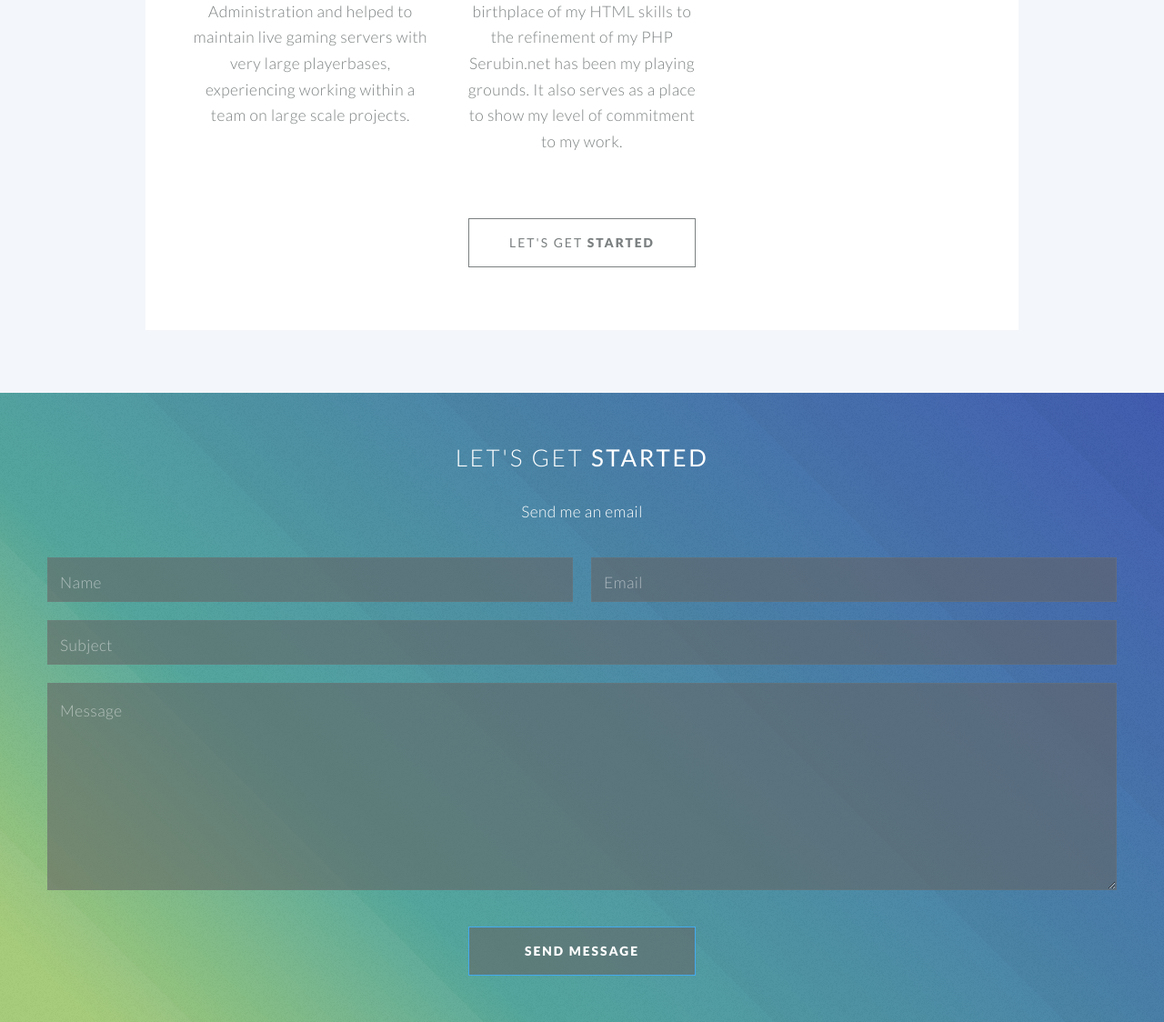
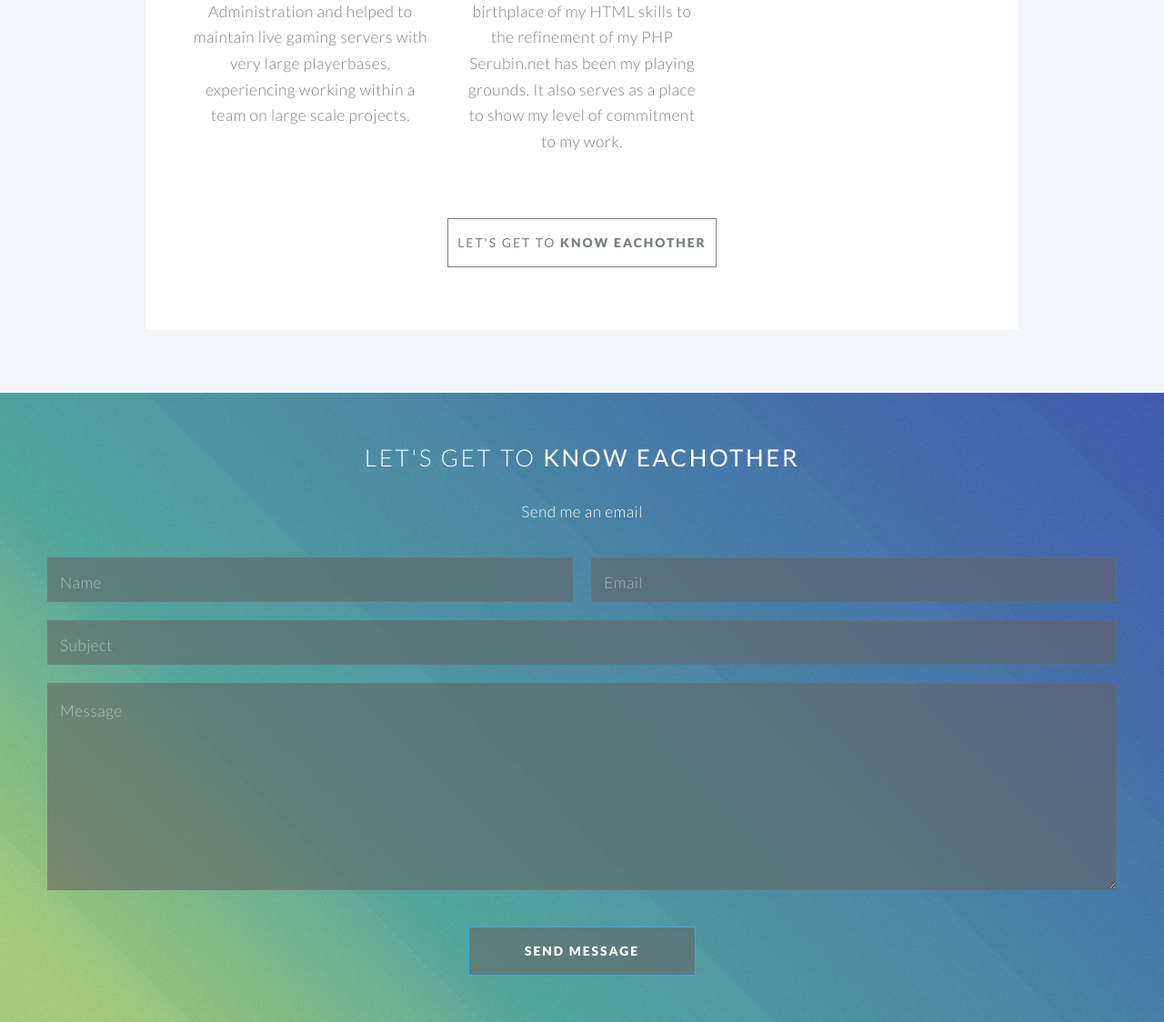
Before and after one commit to Serubin/Serubin-net, a PHP site: page / in a window 1280 px wide. Shown: the part 3228-4352 px from the top of the page at 91% size. Run offline with PHP 8.4, Linux system fonts and the light colour scheme.

Commit message:
Updated "Let's get started" to "Lets get to know eachother"

```diff
--- a/index.php
+++ b/index.php
@@ -232,7 +232,7 @@
 
 						<footer class="major">
 							<ul class="buttons">
-								<li><a href="#contact" class="button navscroll"><strong>Let's get</strong> started</a></li>
+								<li><a href="#contact" class="button navscroll"> <strong>Let's get to</strong> know eachother</a></li>
 							</ul>
 						</footer>
 
@@ -245,7 +245,7 @@
 			<section id="contact">
 
 				<header>
-					<h2>Let's get <strong>started</strong></h2>
+					<h2>Let's get to <strong>know eachother</strong></h2>
 					<p>Send me an email</p>
 				</header>
 				<footer>
```
